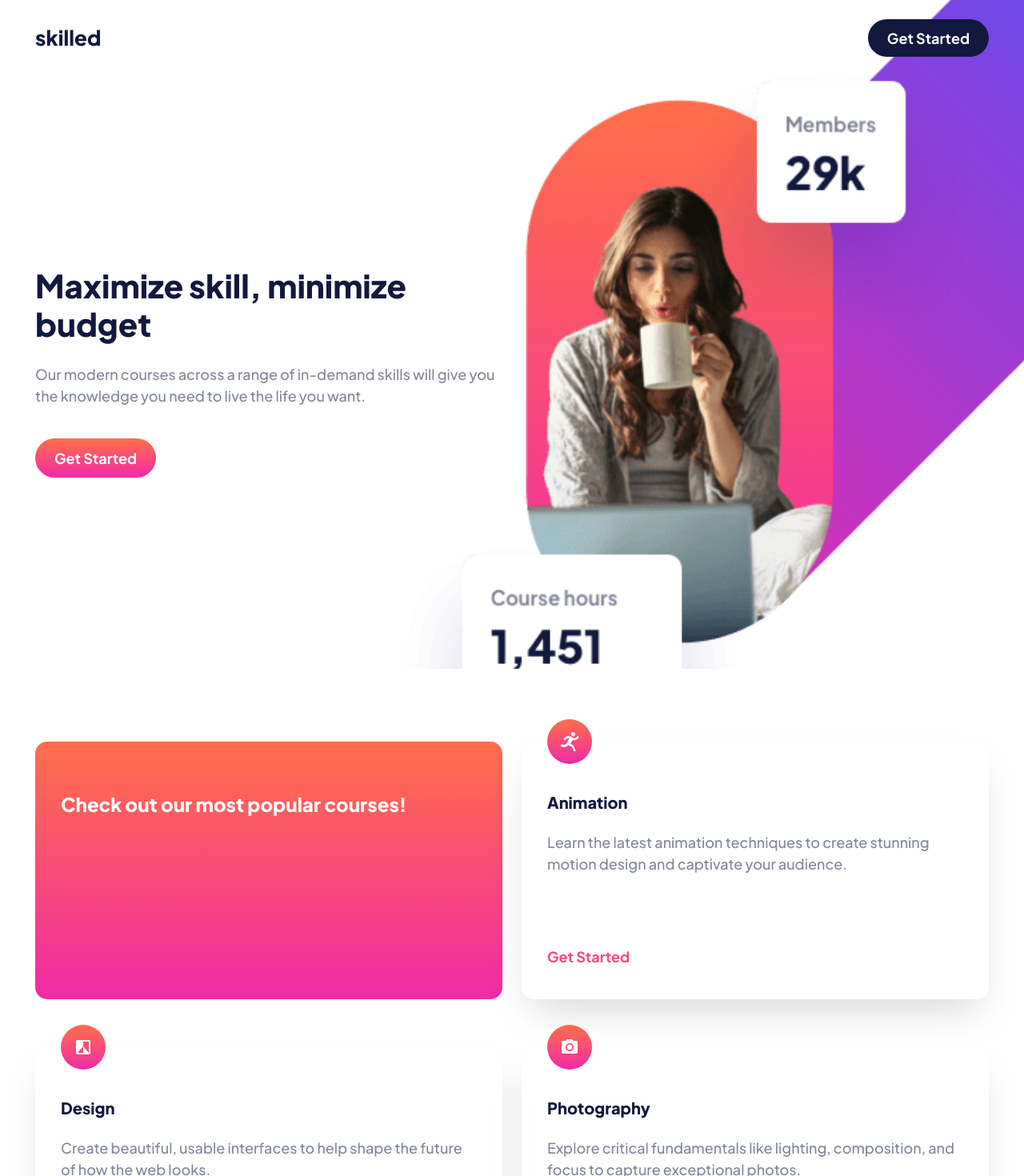
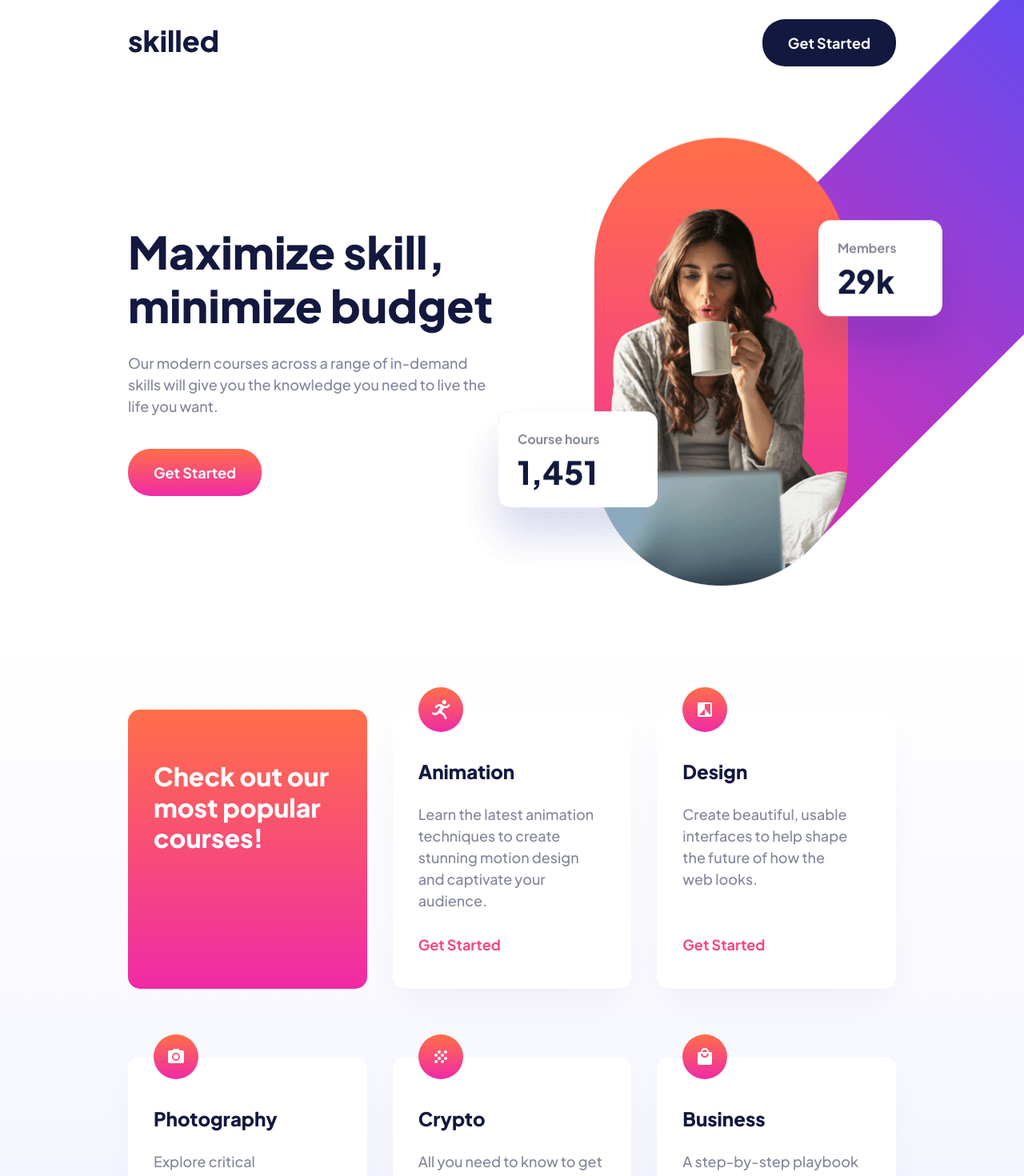
Before and after one commit to JustANipple/skilled_e-learning_landing_page, a React (Vite) app: page / in a window 1280 px wide. Shown: the top 1470 px of the page at 80% size. Built offline with nearby package versions, Linux system fonts and the light colour scheme.

Commit message:
challenge complete

```diff
--- a/src/components/Button.tsx
+++ b/src/components/Button.tsx
@@ -1,7 +1,7 @@
 const Button = ({ classname }: { classname: string }) => {
   return (
     <button
-      className={`max-w-fit rounded-[28px] text-[18px] font-bold leading-[1.5] text-[#FFFFFF] ${classname}`}
+      className={`max-w-fit rounded-[28px] text-[18px] font-bold leading-[1.5] text-[#FFFFFF] hover:opacity-70 hover:brightness-150 md:px-[24px] md:py-[11px] xl:px-[32px] xl:py-[16px] ${classname}`}
     >
       Get Started
     </button>
--- a/src/components/Footer.tsx
+++ b/src/components/Footer.tsx
@@ -2,11 +2,11 @@ import Button from "./Button";
 
 const Footer = () => {
   return (
-    <footer className="flex items-center justify-between bg-[#13183F] px-[20px] py-[24px] md:px-[44px]">
+    <footer className="flex items-center justify-between bg-[#13183F] px-[20px] py-[24px] md:px-[44px] xl:px-[160px]">
       <img
         src="src/assets/logo-light.svg"
         alt="skilled logo"
-        className="max-h-[21px]"
+        className="max-h-[21px] xl:max-h-[30px]"
       />
       <Button classname="bg-gradient-to-b from-[#4851FF] to-[#F02AA6] px-[24px] py-[10px]" />
     </footer>
--- a/src/components/Header.tsx
+++ b/src/components/Header.tsx
@@ -2,35 +2,33 @@ import Button from "./Button";
 
 const Header = () => {
   return (
-    <header className="md:overflow-hidden">
-      <nav className="relative flex items-center justify-between px-[20px] py-[16px] md:px-[44px] md:py-[37px]">
+    <header className="md:bg-image-hero-tablet xl:bg-image-hero-desktop bg-no-repeat md:bg-[calc(100%_+_293px)_calc(100%_+_17px)] xl:bg-[calc(100%_+_335px)_calc(100%_+_-2px)]">
+      <nav className="relative flex items-center justify-between px-[20px] py-[16px] md:px-[44px] md:py-[37px] xl:px-[160px]">
         <img
           src="./src/assets/logo-dark.svg"
           alt="skilled logo"
-          className="max-h-[21px]"
+          className="max-h-[21px] xl:max-h-[30px]"
         />
-        <Button classname="bg-[#13183F] px-[32px] py-[16px] md:px-[24px] md:py-[10px] md:absolute md:right-[44px] md:z-10 md:top-[24px]" />
+        <Button classname="bg-[#13183F] px-[32px] py-[16px] md:absolute md:right-[44px] md:z-10 md:top-[24px] xl:right-[160px]" />
       </nav>
-      <div className="grid place-items-center gap-y-[66px] pb-[14px] pt-[64px] md:grid-cols-2 md:gap-x-[14px] md:px-[44px] md:py-[64px]">
-        <div className="grid gap-y-[40px] px-[20px] md:px-0 md:py-[42px]">
-          <div className="grid gap-y-[24px] md:gap-y-[25px]">
-            <p className="text-[40px] font-extrabold leading-[1.2] text-[#13183F]">
+      <div className="grid place-items-center gap-y-[66px] pb-[14px] pt-[64px] md:grid-cols-2 md:px-[44px] md:py-[64px] xl:place-items-start xl:px-[160px] xl:py-[136px]">
+        <div className="grid max-w-[457px] gap-y-[40px] px-[20px] md:px-0 md:py-[42px]">
+          <div className="grid gap-y-[24px] md:gap-y-[25px] xl:max-w-[457px]">
+            <p className="text-[40px] font-extrabold leading-[1.2] text-[#13183F] xl:text-[56px]">
               Maximize skill, minimize budget
             </p>
-            <p className="pr-2 text-[18px] font-medium leading-[1.5] text-[#83869A]">
+            <p className="pr-2 text-[18px] font-medium leading-[1.5] text-[#83869A] md:pr-3 xl:pr-0">
               Our modern courses across a range of in-demand skills will give
               you the knowledge you need to live the life you want.
             </p>
           </div>
-          <Button classname="bg-gradient-to-b from-[#FF6F48] to-[#F02AA6] px-[32px] py-[16px] md:px-[24px] md:py-[11px]" />
+          <Button classname="bg-gradient-to-b from-[#FF6F48] to-[#F02AA6] px-[32px] py-[16px]" />
         </div>
         <div className="overflow-hidden md:overflow-visible">
           <img
-            srcSet="./src/assets/image-hero-mobile.png 435w, ./src/assets/image-hero-tablet.png 695w, ./src/assets/image-hero-desktop.png 1440w"
-            sizes="(max-width: 767px) 435px, (max-width: 1439px) 695px, 1440px"
             src="./src/assets/image-hero-mobile.png"
             alt="image hero"
-            className="scale-[1.16] md:relative md:bottom-[80px] md:left-[156px] md:scale-[2.09]"
+            className="scale-[1.16] md:hidden"
           />
         </div>
       </div>
--- a/src/components/Section.tsx
+++ b/src/components/Section.tsx
@@ -1,7 +1,7 @@
 const Section = () => {
   return (
-    <section className="grid gap-y-[61px] px-[20px] pb-[80px] pt-[64px] md:grid-cols-2 md:gap-x-[24px] md:gap-y-[60px] md:px-[44px] md:pb-[144px] md:pt-[91px]">
-      <p className="rounded-[15px] bg-gradient-to-b from-[#FF6F48] to-[#F02AA6] p-[32px] text-[24px] font-extrabold leading-[1.2] text-white md:py-[64px]">
+    <section className="grid place-items-center gap-y-[59px] bg-gradient-to-b from-[#FFFFFF] to-[#F0F1FF] px-[20px] pb-[80px] pt-[64px] md:grid-cols-2 md:gap-x-[24px] md:gap-y-[57px] md:px-[44px] md:pb-[144px] md:pt-[91px] xl:grid-cols-3 xl:gap-x-[32px] xl:gap-y-[85px] xl:px-[160px] xl:pt-[89px]">
+      <p className="h-full max-w-[352px] rounded-[15px] bg-gradient-to-b from-[#FF6F48] to-[#F02AA6] p-[32px] text-[24px] font-extrabold leading-[1.2] text-white md:py-[64px] xl:text-[32px]">
         Check out our most popular courses!
       </p>
       <Card
@@ -43,22 +43,22 @@ const Card = ({
   paragraph: string;
 }) => {
   return (
-    <div className="relative h-[322px] rounded-[15px] px-[32px] pb-[40px] pt-[64px] shadow-2xl shadow-[rgba(0,0,0,0.15)]">
+    <div className="relative h-full max-w-[352px] rounded-[15px] bg-white px-[32px] pb-[42px] pt-[64px] shadow-2xl shadow-[rgba(0,0,0,0.05)] xl:pt-[63px]">
       <img
         src={image}
         alt="running stickman"
         className="absolute left-[32px] top-[-28px]"
       />
-      <div className="grid place-content-between gap-y-[24px] md:h-full md:gap-y-[30px]">
-        <div className="grid gap-y-[24px]">
-          <p className="text-[20px] font-extrabold leading-[1.2] text-[#13183F]">
+      <div className="grid place-content-between gap-y-[24px] md:h-full md:gap-y-[34px] xl:gap-y-[28px]">
+        <div className="grid gap-y-[25px]">
+          <p className="text-[20px] font-extrabold leading-[1.2] text-[#13183F] xl:text-[24px]">
             {title}
           </p>
           <p className="text-[16px] font-bold text-[#83869A] md:text-[18px] md:font-medium md:leading-[1.5]">
             {paragraph}
           </p>
         </div>
-        <button className="max-w-fit text-[18px] font-bold leading-[1.5] text-[#F74780] md:max-h-[29.5px]">
+        <button className="max-w-fit text-[18px] font-bold leading-[1.5] text-[#F74780] hover:opacity-70 hover:brightness-150 md:max-h-[29.5px]">
           Get Started
         </button>
       </div>
--- a/tailwind.config.js
+++ b/tailwind.config.js
@@ -6,6 +6,14 @@ export default {
       fontFamily: {
         sans: ["Plus Jakarta Sans", "sans-serif"],
       },
+      screens: {
+        xl: "1240px",
+      },
+      backgroundImage: {
+        "image-hero-mobile": "url('src/assets/image-hero-mobile.png')",
+        "image-hero-tablet": "url('src/assets/image-hero-tablet.png')",
+        "image-hero-desktop": "url('src/assets/image-hero-desktop.png')",
+      },
     },
   },
   plugins: [],
```
